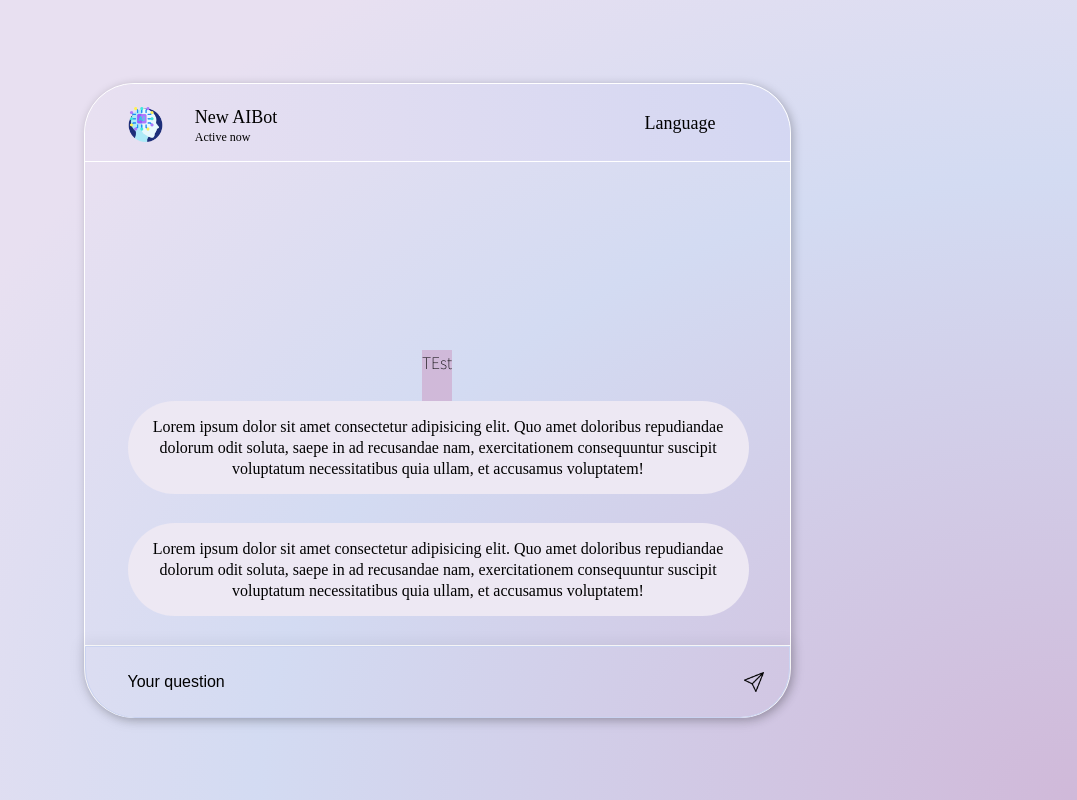
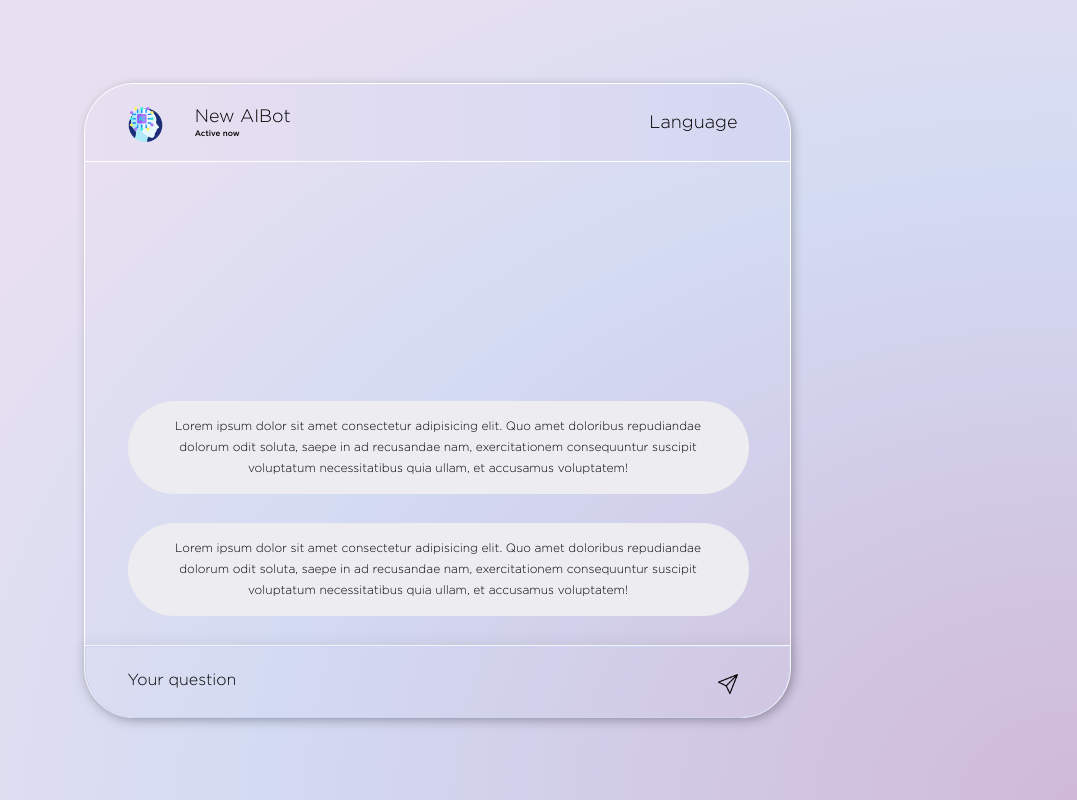
Before and after one commit to 2headpepe/gptTranslator, a plain HTML site: page index.html in a window 1280 px wide. Shown: the whole page, without its empty margins (203-1280 px from the left). Drawn offline with Linux system fonts and the light colour scheme; a web font is replaced by a local one.

Commit message:
End UI/UX

```diff
--- a/index.html
+++ b/index.html
@@ -7,21 +7,34 @@
       content="IE=edge"
     />
     <link
+      rel="preconnect"
+      href="https://fonts.googleapis.com"
+    />
+    <link
+      rel="preconnect"
+      href="https://fonts.gstatic.com"
+      crossorigin
+    />
+    <link
       href="https://fonts.googleapis.com/css2?family=Edu+NSW+ACT+Foundation&family=Noto+Sans+JP:wght@100&display=swap"
       rel="stylesheet"
     />
+    <!-- <link
+      href="http://fonts.googleapis.com/css?family=Open+Sans"
+      rel="stylesheet"
+      type="text/css"
+    /> -->
     <meta
       name="viewport"
       content="width=1223,height=791, initial-scale=1.0"
     />
     <link
       rel="stylesheet"
-      href="css\styles.css"
+      href="styles.css"
     />
-    <title>Document</title>
+    <title>ChatGPT</title>
   </head>
   <body>
-    <span id="test">TEst</span>
     <div id="main-window">
       <div id="header">
         <img
--- a/css/styles.css
+++ b/styles.css
@@ -1,4 +1,13 @@
 @import url("https://fonts.googleapis.com/css2?family=Edu+NSW+ACT+Foundation&family=Noto+Sans+JP:wght@100&display=swap");
+
+@font-face {
+  font-family: gothamLight;
+  src: url(fonts/gothampro_light.ttf);
+}
+@font-face {
+  font-family: gothamBlack;
+  src: url(fonts/gothampro_medium.ttf);
+}
 
 *,
 *:before,
@@ -56,22 +65,23 @@ body {
   float: left;
 }
 #bot-name {
-  /* font-family: "gotham"; */
+  font-family: "gothamLight";
   font-weight: 400;
   font-size: 18px;
   line-height: 26px;
 }
 #activity {
-  /* font-family: "Roboto"; */
-  /* font-style: normal; */
+  font-family: "gothamBlack";
   font-weight: 400;
-  font-size: 12px;
-  line-height: 14px;
+  font-size: 8px;
+  line-height: 8px;
 }
 #language {
+  font-family: "gothamLight";
+
   float: right;
   margin-top: 28px;
-  margin-right: 74px;
+  margin-right: 52px;
 
   /* font-family: "Roboto"; */
   /* font-style: normal; */
@@ -87,18 +97,20 @@ body {
 
 .message {
   width: 621px;
-  background: #ede8f3;
+  background: #edecf0;
   border-radius: 50px;
   margin-bottom: 29px;
   margin-left: 43px;
   text-align: center;
-  padding: 15px;
+  padding: 15px 25px;
 
   /* font-family: "Roboto"; */
   /* font-style: normal; */
-  font-weight: 400;
-  font-size: 1rem;
+  /* font-weight: 400; */
+  /* font-size: 1rem; */
   line-height: 21px;
+  font-family: "gothamLight";
+  font-size: 12px;
 }
 
 .clear-place {
@@ -133,10 +145,10 @@ input {
   border: #cad3f1 1px solid;
   background-color: unset;
 
-  /* font-family: "Roboto"; */
-  /* font-style: normal; */
+  font-family: "gothamLight";
+
   font-weight: 400;
-  font-size: 1rem;
+  font-size: 14px;
   line-height: 23px;
   color: black;
 
@@ -160,14 +172,9 @@ input::placeholder {
   height: 20px;
   width: 20px;
   float: right;
-  margin: 26px;
+  margin-top: 28px;
+  margin-right: 52px
 }
 #div-img:hover {
   background-color: aqua;
 }
-
-#test {
-  height: 100px;
-  background-color: #d0b9d9;
-  font-family: "Noto Sans JP", sans-serif;
-}
```
